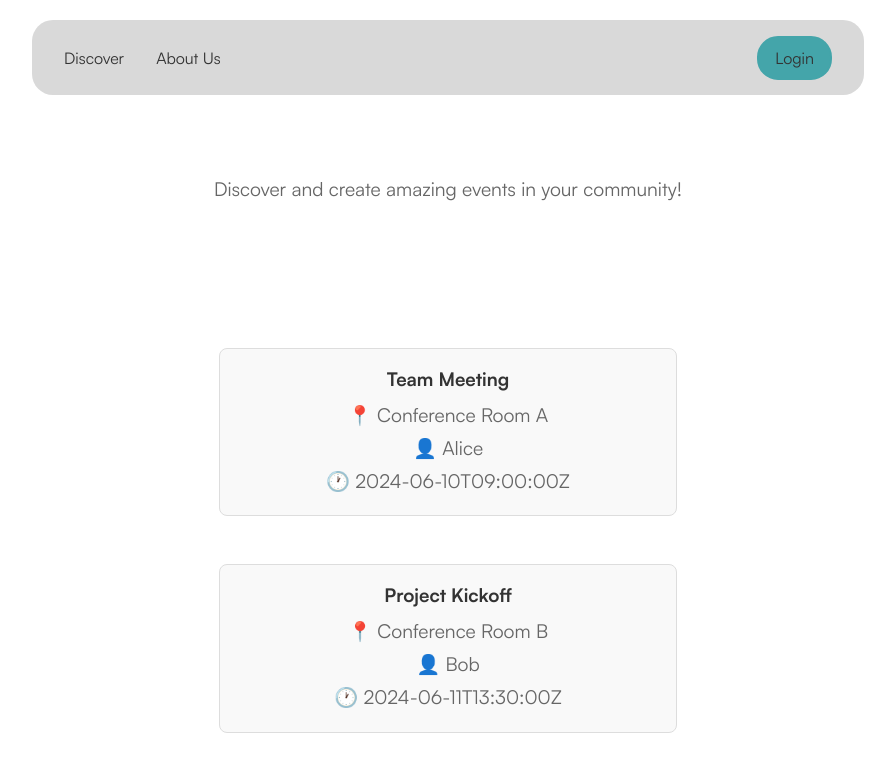
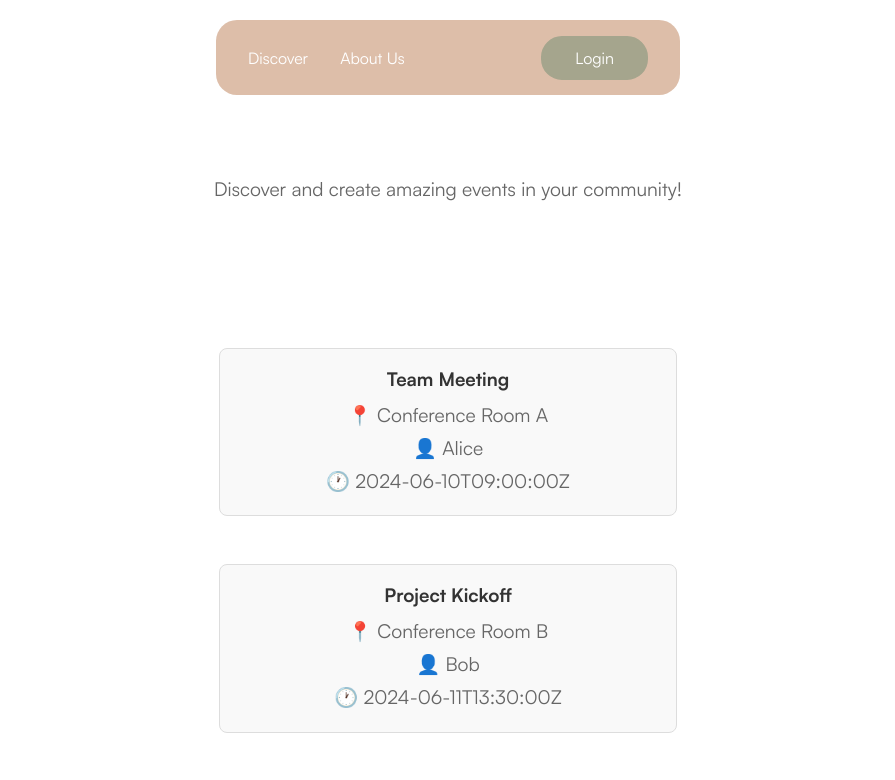
Before and after one commit to code-differently/cs-25-2-team5, a React app in the folder event-planner/frontend/: page / in a window 1280 px wide. Shown: the top 780 px of the page, without its empty margins (192-1087 px from the left). Built offline with nearby package versions, Linux system fonts and the light colour scheme; the HTML template or start-up script is replaced by a standard one.

Commit message:
feat(style): adds implementation on navigation where login button disappears when active, update style and color palette

```diff
--- a/event-planner/frontend/src/components/navigation/Navigation.css
+++ b/event-planner/frontend/src/components/navigation/Navigation.css
@@ -1,7 +1,17 @@
+.navigation-logo img {
+    position: absolute;
+    top: 36px;
+    left: 5px;
+    width: 150px;
+    min-width: 150px;
+    height: auto;
+    flex-shrink: 0;
+}
+
 .navigation-bar {
-    width: 60%;
+    width: 400px;
     height: 75px;
-    background: #D9D9D9;
+    background: #ddbea9;
     border-radius: 21px;
     display: flex;
     align-items: center;
@@ -23,7 +33,7 @@
 
 .navigation-top-menu li a {
     text-decoration: none;
-    color: #333;
+    color: #fff;
     font-weight: 500;
     transition: color 0.3s ease;
 }
@@ -36,16 +46,16 @@
 
 .auth-buttons > a {
     text-decoration: none;
-    color:#333;
-    background-color: #44A5AA;
+    color: #fff;
+    background-color: #a5a58d;
     font-weight: 500;
-    padding: 0.5rem 1rem;
-    border: 2px solid #44A5AA;
+    padding: 0.5rem 2rem;
+    border: 2px solid #a5a58d;
     border-radius: 21px;
     transition: all 0.3s ease;
 }
 
 .auth-buttons > a:hover {
-    background: #44A5AA;
+    background: #a5a58d;
     color: white;
 }
--- a/event-planner/frontend/src/components/navigation/Navigation.tsx
+++ b/event-planner/frontend/src/components/navigation/Navigation.tsx
@@ -1,24 +1,34 @@
 import React from "react";
-import { Link } from "react-router-dom";
+import { Link, useLocation } from "react-router-dom";
 import './Navigation.css';
 
 const Navigation: React.FC = () => {
+  const location = useLocation();
+  const isLoginPage = location.pathname === '/login';
+
   return (
+    <>
+    <div className="navigation-logo">
+      <a href="/">
+        <img src="/evynt-logo.png" alt="Evynt Logo" />
+      </a>
+    </div>
     <nav className="navigation-bar">
         <ul className="navigation-top-menu">
           <li>
-          <a href="#">Discover</a>
+            <a href="#">Discover</a> {/* Directs you to the community events */}
           </li>
           <li>
-          <a href="#">About Us</a>
+            <a href="#">About Us</a> {/* Placeholder or can actually make an about us page */}
           </li>
         </ul>
 
         <div className="auth-buttons">
-        <Link to="/login">Login</Link>
+          {!isLoginPage && <Link to="/login">Login</Link>}
           {/* <Link to="/register">Register</Link>  */} {/* Add this back when the Register */}
         </div>
       </nav>
+    </>
   );
 };
 
--- a/event-planner/frontend/src/index.css
+++ b/event-planner/frontend/src/index.css
@@ -76,7 +76,7 @@
 
   color-scheme: light dark;
   color: rgba(255, 255, 255, 0.87);
-  background-color: #242424;
+  background-color: #cb997e;
 
   font-synthesis: none;
   text-rendering: optimizeLegibility;
```
Lines whose indentation alone changed are shown as unchanged.
